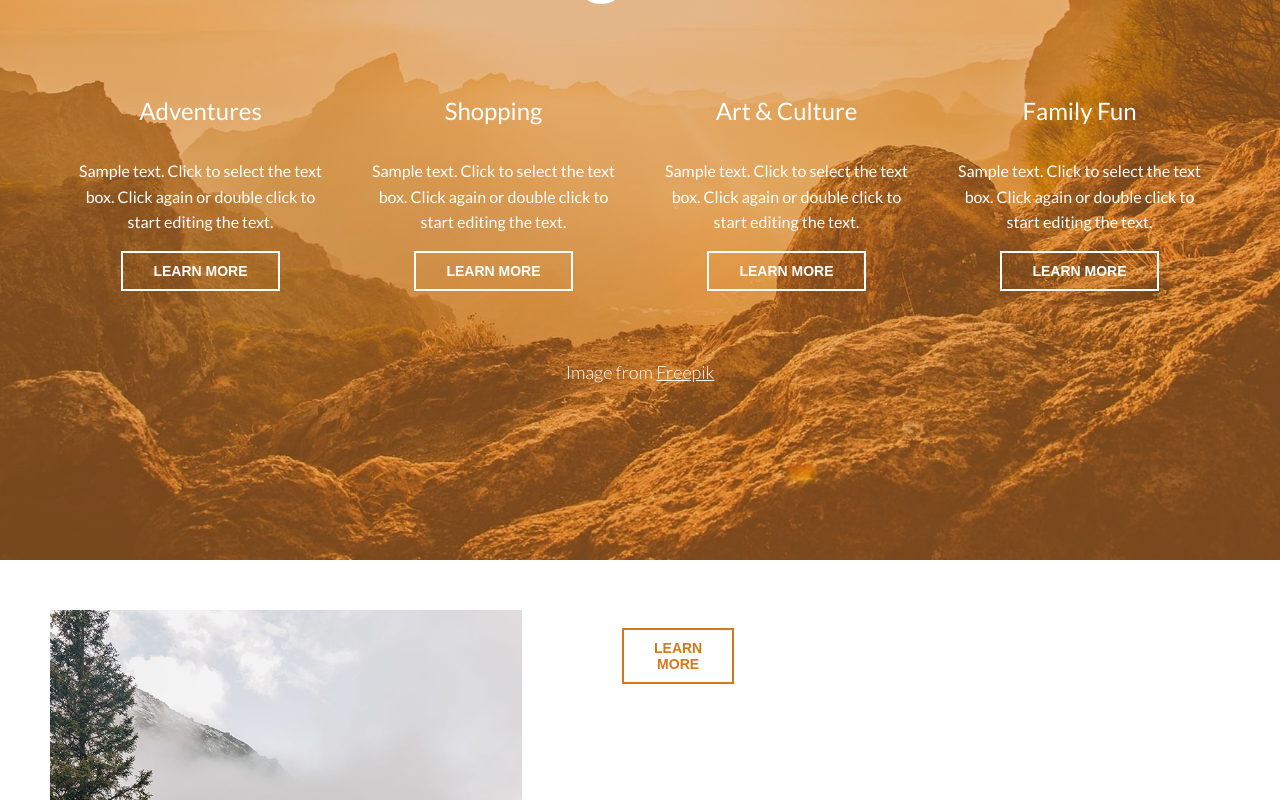
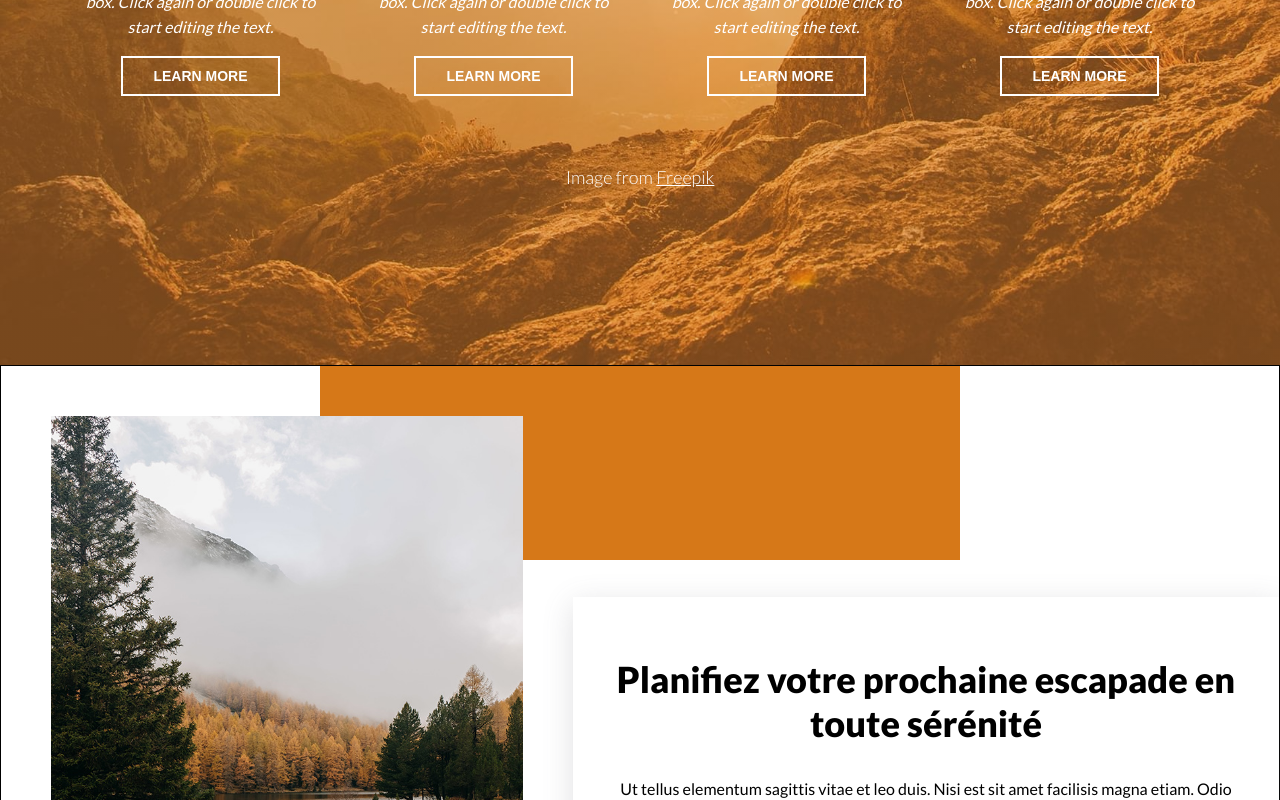
Before and after one commit to JarodCouprie/BSD-Webdesign-Randonnee, a plain HTML site: page index.html in a window 1280 px wide. Shown: the part 3433-4233 px from the top of the page. Drawn offline with Linux system fonts and the light colour scheme.

Commit message:
section 6 modifications

```diff
--- a/index.html
+++ b/index.html
@@ -29,7 +29,6 @@
             </div>
         </div>
     </header>
-
     <main>
         <section class="section-1">
             <div class="HeroAside">
@@ -84,7 +83,6 @@
                     Tristique sollicitudin nibh sit amet commodo nulla. Volutpat consequat mauris nunc congue nisi vitae suscipit. Donec massa sapien faucibus et. Morbi tincidunt ornare massa eget. Massa massa ultricies mi quis hendrerit dolor magna eget. Facilisis mauris sit amet massa vitae tortor condimentum lacinia. Feugiat nibh sed pulvinar proin gravida hendrerit.
                 </p>
             </div>
-
         </section>
         <section class="section-3 textCenter">
             <h2>
@@ -93,6 +91,7 @@
             <p class="copyrightImgs">
                 Images by Freepik
             </p>
+            <div class="teamCards">
                 <div class="midBar">
                 </div>
                 <div class="teamCards Container">
@@ -136,6 +135,7 @@
                             <p>
                                 Sample text. Click to select the text box. Click again or double click to start editing the text.
                             </p>
+                        </div>
                     </div>
                 </div>
             </div>
@@ -224,19 +224,25 @@
             </div>
         </section>
         <section class="section-6">
+            <div class="mid-bar-section-6">
+            </div>
+            <div class="section-6-container">
                 <div class="section-6-img-container">
                     <img class="section-6-img" src="/img/river.jpg" alt="Lac donnant sur une rivière au premier plan avec beaucoup de sapin tout autour des rives">
                 </div>
-            <div class="card-section-6-container">
+                <div class="section-6-card-container">
+                    <div>
                         <h2>
-
+                        Planifiez votre prochaine escapade en toute sérénité
                         </h2>
                         <p>
-
+                            Ut tellus elementum sagittis vitae et leo duis. Nisi est sit amet facilisis magna etiam. Odio facilisis mauris s'asseoir amet massa vitae tortor. Eros donec ac odio tempor orci dapibus ultrices in.
                         </p>
                         <button class="LearnMoreButton">
                             Learn more
                         </button>
+                    </div>
+                </div>
             </div>
         </section>
     </main>
--- a/style.css
+++ b/style.css
@@ -250,7 +250,7 @@ main{
 
 .teamCards{
     display: flex;
-    flex-direction: row;
+    align-items: center;
 }
 
 .section-3 .isFloatLeft{
@@ -270,9 +270,10 @@ main{
 }
 
 .midBar{
-    width: 100%;
+    width: 100vw;
     height: 195px;
     background-color: var(--primary-color);
+    position: absolute;
     z-index: -1;
 }
 
@@ -413,6 +414,7 @@ main{
     font-weight: 400;
     line-height: 1.6;
     font-size: 1rem;
+    font-style: italic;
 }
 
 .topicCard{
@@ -427,8 +429,15 @@ main{
 /*--------------------------------------Section-6--------------------------------------*/
 
 .section-6{
-    padding-right: 550px;
     display: flex;
+    align-items: center;
+    justify-content: center;
+}
+
+.section-6-container{
+    border: 1px solid black;
+    display: flex;
+    align-items: center;
 }
 
 .section-6-img{
@@ -440,8 +449,34 @@ main{
     padding: 50px;
 }
 
-.card-section-6-container{
-    padding: 50px;
-    width: 300px;
-    height: 300px;
+.section-6-card-container{
+    box-shadow: rgba(100, 100, 111, 0.2) 0px 7px 29px 0px;
+    background-color: #ffffff;
+    flex: 1;
+    padding: 30px;
+    display: grid;
+    place-items: center;
 }
+.section-6 button{
+    align-items: center;
+}
+
+.section-6 h2{
+    font-size: 2.25rem;
+    text-align: center;
+}
+
+.section-6 p{
+    line-height: 1.8;
+    font-size: 1rem;
+    text-align: center;
+}
+
+.mid-bar-section-6{
+    width: 50vw;
+    height: 195px;
+    background-color: var(--primary-color);
+    position: absolute;
+    z-index: -1;
+    align-self: flex-start;
+}
```
Lines whose indentation alone changed are shown as unchanged.
